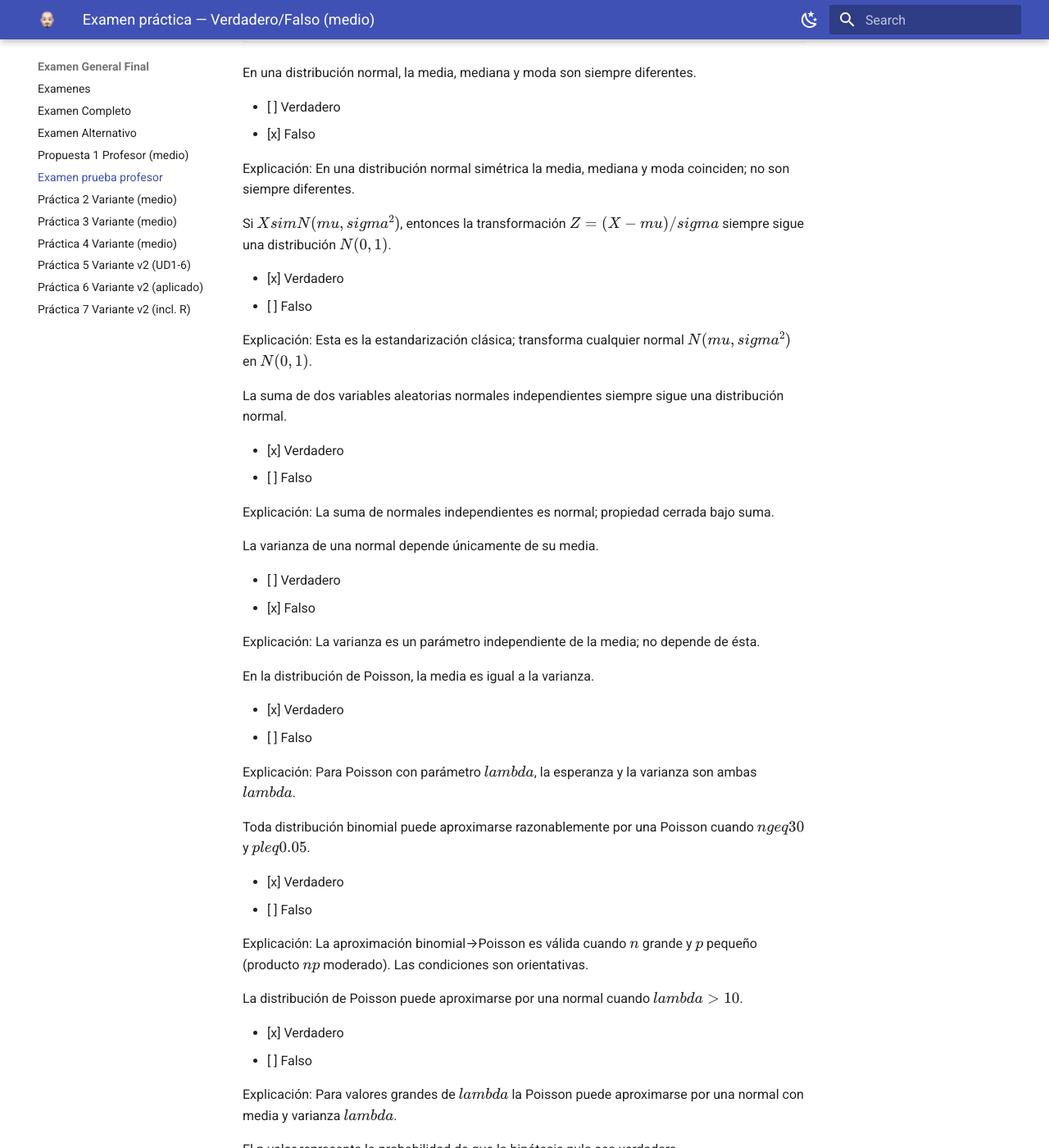
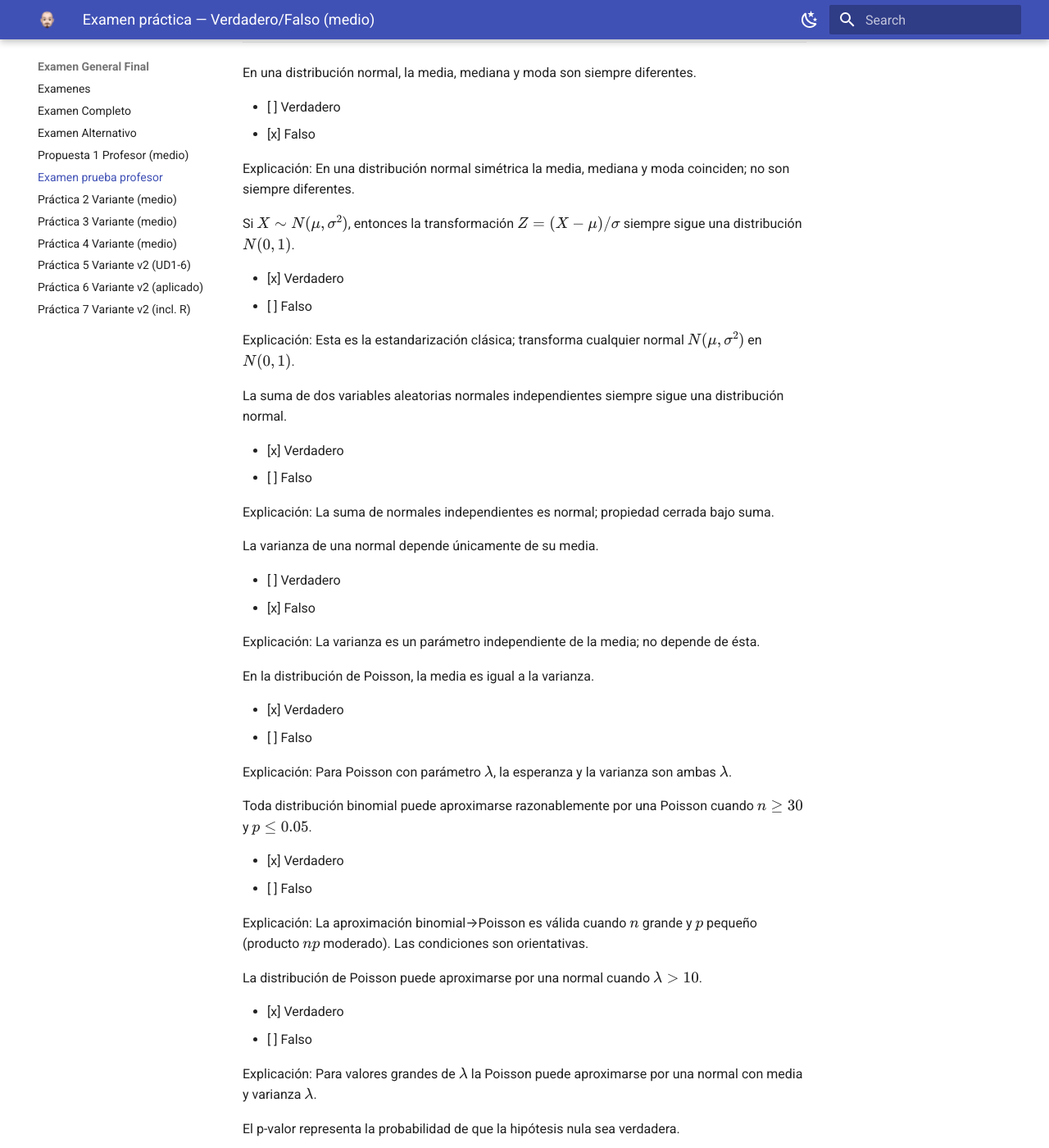
Before and after one commit to raul-drupal-dev/uax-estadistica-I, an MkDocs documentation site: the page built from docs/examenes/examen-prueba-final.md, in a window 1280 px wide and 1400 px high, scrolled down 348 px. Shown: the whole window at 82% size. Built offline with MkDocs 1.6.1 and Material for MkDocs 9.7.7, drawn with Linux system fonts in a browser that asks for light colours; some of the changed text lies outside the part shown.

Commit message:
some fixes en prueba final

```diff
--- a/docs/examenes/examen-prueba-final.md
+++ b/docs/examenes/examen-prueba-final.md
@@ -21,12 +21,12 @@ Explicación: En una distribución normal simétrica la media, mediana y moda co
 </quiz>
 
 <quiz>
-Si $X \\sim N(\\mu, \\sigma^2)$, entonces la transformación $Z = (X - \\mu)/\\sigma$ siempre sigue una distribución $N(0, 1)$.
+Si $X \sim N(\mu, \sigma^2)$, entonces la transformación $Z = (X - \mu)/\sigma$ siempre sigue una distribución $N(0, 1)$.
 
 - [x] Verdadero
 - [ ] Falso
 
-Explicación: Esta es la estandarización clásica; transforma cualquier normal $N(\\mu,\\sigma^2)$ en $N(0,1)$.
+Explicación: Esta es la estandarización clásica; transforma cualquier normal $N(\mu,\sigma^2)$ en $N(0,1)$.
 </quiz>
 
 <quiz>
@@ -53,11 +53,11 @@ En la distribución de Poisson, la media es igual a la varianza.
 - [x] Verdadero
 - [ ] Falso
 
-Explicación: Para Poisson con parámetro $\\lambda$, la esperanza y la varianza son ambas $\\lambda$.
+Explicación: Para Poisson con parámetro $\lambda$, la esperanza y la varianza son ambas $\lambda$.
 </quiz>
 
 <quiz>
-Toda distribución binomial puede aproximarse razonablemente por una Poisson cuando $n \\geq 30$ y $p \\leq 0.05$.
+Toda distribución binomial puede aproximarse razonablemente por una Poisson cuando $n \geq 30$ y $p \leq 0.05$.
 
 - [x] Verdadero
 - [ ] Falso
@@ -66,12 +66,12 @@ Explicación: La aproximación binomial→Poisson es válida cuando $n$ grande y
 </quiz>
 
 <quiz>
-La distribución de Poisson puede aproximarse por una normal cuando $\\lambda > 10$.
+La distribución de Poisson puede aproximarse por una normal cuando $\lambda > 10$.
 
 - [x] Verdadero
 - [ ] Falso
 
-Explicación: Para valores grandes de $\\lambda$ la Poisson puede aproximarse por una normal con media y varianza $\\lambda$.
+Explicación: Para valores grandes de $\lambda$ la Poisson puede aproximarse por una normal con media y varianza $\lambda$.
 </quiz>
 
 <quiz>
@@ -84,12 +84,12 @@ Explicación: El p-valor es la probabilidad, bajo $H_0$, de obtener datos tan ex
 </quiz>
 
 <quiz>
-Si el p-valor es menor que el nivel de significación $\\alpha$, se rechaza la hipótesis nula.
+Si el p-valor es menor que el nivel de significación $\alpha$, se rechaza la hipótesis nula.
 
 - [x] Verdadero
 - [ ] Falso
 
-Explicación: Regla de decisión clásica: p-valor < $\\alpha$ implica rechazo de $H_0$.
+Explicación: Regla de decisión clásica: p-valor < $\alpha$ implica rechazo de $H_0$.
 </quiz>
 
 <quiz>
@@ -174,7 +174,7 @@ Explicación: Bernoulli es la distribución para una prueba con dos resultados (
 </quiz>
 
 <quiz>
-Toda distribución binomial puede aproximarse razonablemente por una Poisson cuando $n \\geq 30$ y $p \\leq 0.05$.
+Toda distribución binomial puede aproximarse razonablemente por una Poisson cuando $n \geq 30$ y $p \leq 0.05$.
 
 - [x] Verdadero
 - [ ] Falso
@@ -255,12 +255,12 @@ Explicación: IQR no determina la media; conjuntos distintos pueden compartir IQ
 </quiz>
 
 <quiz>
-El error de tipo I es rechazar $H_0$ cuando es verdadera; su probabilidad se controla con el nivel de significación $\\alpha$.
+El error de tipo I es rechazar $H_0$ cuando es verdadera; su probabilidad se controla con el nivel de significación $\alpha$.
 
 - [x] Verdadero
 - [ ] Falso
 
-Explicación: Definición de error tipo I y control mediante $\\alpha$ son correctos.
+Explicación: Definición de error tipo I y control mediante $\alpha$ son correctos.
 </quiz>
 
 <quiz>
@@ -269,7 +269,7 @@ El nivel de significación es la probabilidad de cometer error tipo I.
 - [x] Verdadero
 - [ ] Falso
 
-Explicación: Por definición, $\\alpha$ es la probabilidad de rechazar $H_0$ siendo verdadera (tipo I).
+Explicación: Por definición, $\alpha$ es la probabilidad de rechazar $H_0$ siendo verdadera (tipo I).
 </quiz>
 
 <quiz>
@@ -287,7 +287,7 @@ Un estimador insesgado tiene esperanza igual al parámetro que estima.
 - [x] Verdadero
 - [ ] Falso
 
-Explicación: Definición de insesgadez: $E[\\hat{\\theta}]=\\theta$.
+Explicación: Definición de insesgadez: $E[\hat{\theta}]=\theta$.
 </quiz>
 
 <quiz>
@@ -296,7 +296,7 @@ La consistencia implica que el estimador converge al parámetro cuando aumenta e
 - [x] Verdadero
 - [ ] Falso
 
-Explicación: Consistencia es convergencia en probabilidad del estimador al verdadero parámetro cuando $n\\to\\infty$.
+Explicación: Consistencia es convergencia en probabilidad del estimador al verdadero parámetro cuando $n\to\infty$.
 </quiz>
 
 <quiz>
@@ -314,16 +314,16 @@ La distribución exponencial tiene la propiedad de falta de memoria.
 - [x] Verdadero
 - [ ] Falso
 
-Explicación: Propiedad: $P(T> s+t\\mid T> s)=P(T>t)$ para exponencial; es falta de memoria.
+Explicación: Propiedad: $P(T> s+t\mid T> s)=P(T>t)$ para exponencial; es falta de memoria.
 </quiz>
 
 <quiz>
-El parámetro de tasa $\\lambda$ de una distribución exponencial es el inverso del tiempo medio entre eventos.
+El parámetro de tasa $\lambda$ de una distribución exponencial es el inverso del tiempo medio entre eventos.
 
 - [x] Verdadero
 - [ ] Falso
 
-Explicación: Si $T\\sim Exp(\\lambda)$ entonces $E[T]=1/\\lambda$, por tanto $\\lambda$ es inverso de la media.
+Explicación: Si $T\sim Exp(\lambda)$ entonces $E[T]=1/\lambda$, por tanto $\lambda$ es inverso de la media.
 </quiz>
 
 <quiz>
@@ -372,12 +372,12 @@ Explicación: En general estrechez indica mayor precisión, pero también puede
 </quiz>
 
 <quiz>
-En estimación por intervalos, el nivel de confianza $1-\\alpha$ es la probabilidad de que el parámetro esté dentro del intervalo calculado.
+En estimación por intervalos, el nivel de confianza $1-\alpha$ es la probabilidad de que el parámetro esté dentro del intervalo calculado.
 
 - [ ] Verdadero
 - [x] Falso
 
-Explicación: No es correcto atribuir probabilidad al parámetro en sentido bayesiano; $1-\\alpha$ es la frecuencia de acierto a largo plazo.
+Explicación: No es correcto atribuir probabilidad al parámetro en sentido bayesiano; $1-\alpha$ es la frecuencia de acierto a largo plazo.
 </quiz>
 
 <quiz>
@@ -386,7 +386,7 @@ Si se reduce el nivel de confianza, el intervalo se hace más amplio.
 - [ ] Verdadero
 - [x] Falso
 
-Explicación: Contrario: reducir nivel de confianza (menor $1-\\alpha$) produce intervalos más estrechos; aumentar confianza los hace más amplios.
+Explicación: Contrario: reducir nivel de confianza (menor $1-\alpha$) produce intervalos más estrechos; aumentar confianza los hace más amplios.
 </quiz>
 
 <quiz>
```
